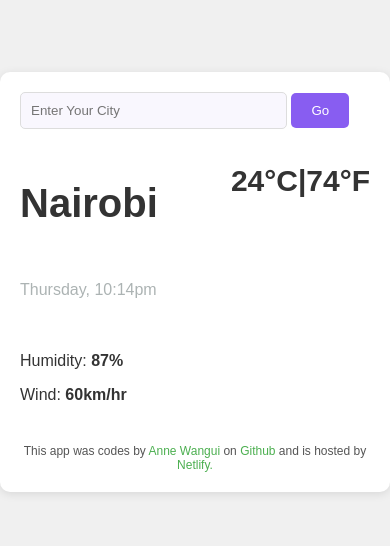
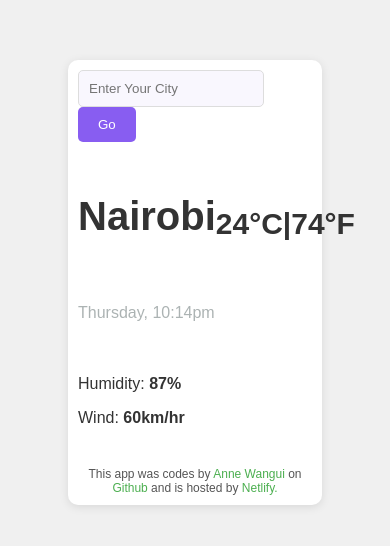
Before and after one commit to Anne-Liza/PoliticalWeatherApp, a plain HTML site: page index.html in a window 390 px wide. Shown: the part 140-686 px from the top of the page. Drawn offline with Linux system fonts and the light colour scheme.

Commit message:
Updates css
Updates css

```diff
--- a/index.css
+++ b/index.css
@@ -57,7 +57,7 @@ body {
 }
 
 #currentDisplay h3 {
-  margin: 10px 0;
+  margin: 40px 0;
   font-size: 30px;
 
 }
@@ -123,3 +123,16 @@ footer a {
 footer a:hover {
   text-decoration: underline;
 }
+@media (max-width: 1200px) {
+  .container {
+    width: 70%;
+  }
+  @media (max-width: 768px) {
+    .container {
+      width: 70%;
+    }
+    @media (max-width: 480px) {
+      .container {
+        width: 60%;
+        padding: 10px;
+      }
```
